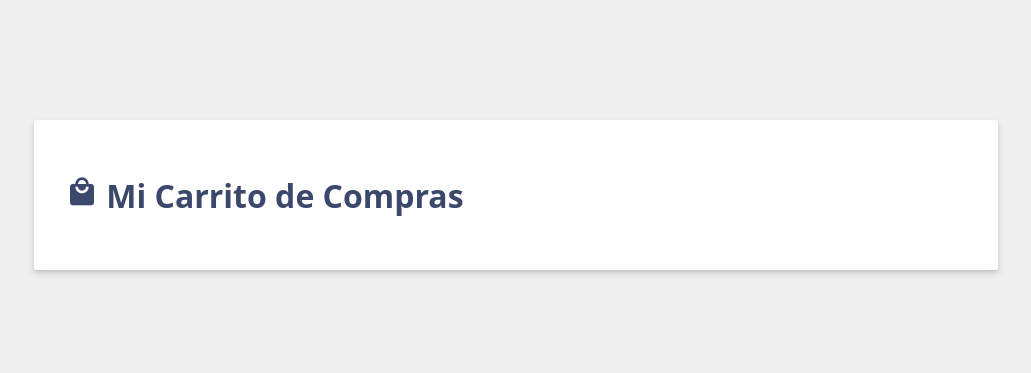
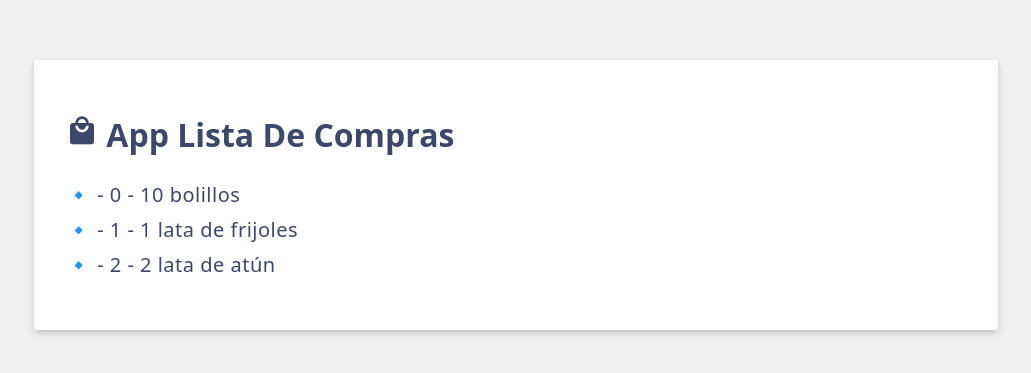
Before and after one commit to kenjiMiguel/VueJS-ShoppingCart, a Vue app: page / in a window 1280 px wide. Shown: the part 205-578 px from the top of the page, without its empty margins (124-1155 px from the left). Built offline with nearby package versions, Linux system fonts and the light colour scheme.

Commit message:
🛒 App Lista De Compras

```diff
--- a/src/App.vue
+++ b/src/App.vue
@@ -1,10 +1,22 @@
 <script setup>
 import { ref } from 'vue';
-const header = ref('Mi Carrito de Compras')
+const header = ref(' App Lista De Compras')
+const items = ref([
+  { id: 1, label: '10 bolillos' },
+  { id: 2, label: '1 lata de frijoles' },
+  { id: 3, label: '2 lata de atún' },
+
+  ]);
 </script>
 
 <template>
   <h1> <i class="material-icons shopping-cart-icon">local_mall</i> {{ header}} </h1>
+  <ul>
+  <li v-for="({ id, label }, index) in items" v-bind:key="id">
+    🔹 - {{ index }} - {{ label }}
+  </li>
+</ul>
+
   </template>
 
   <style scoped>
```
